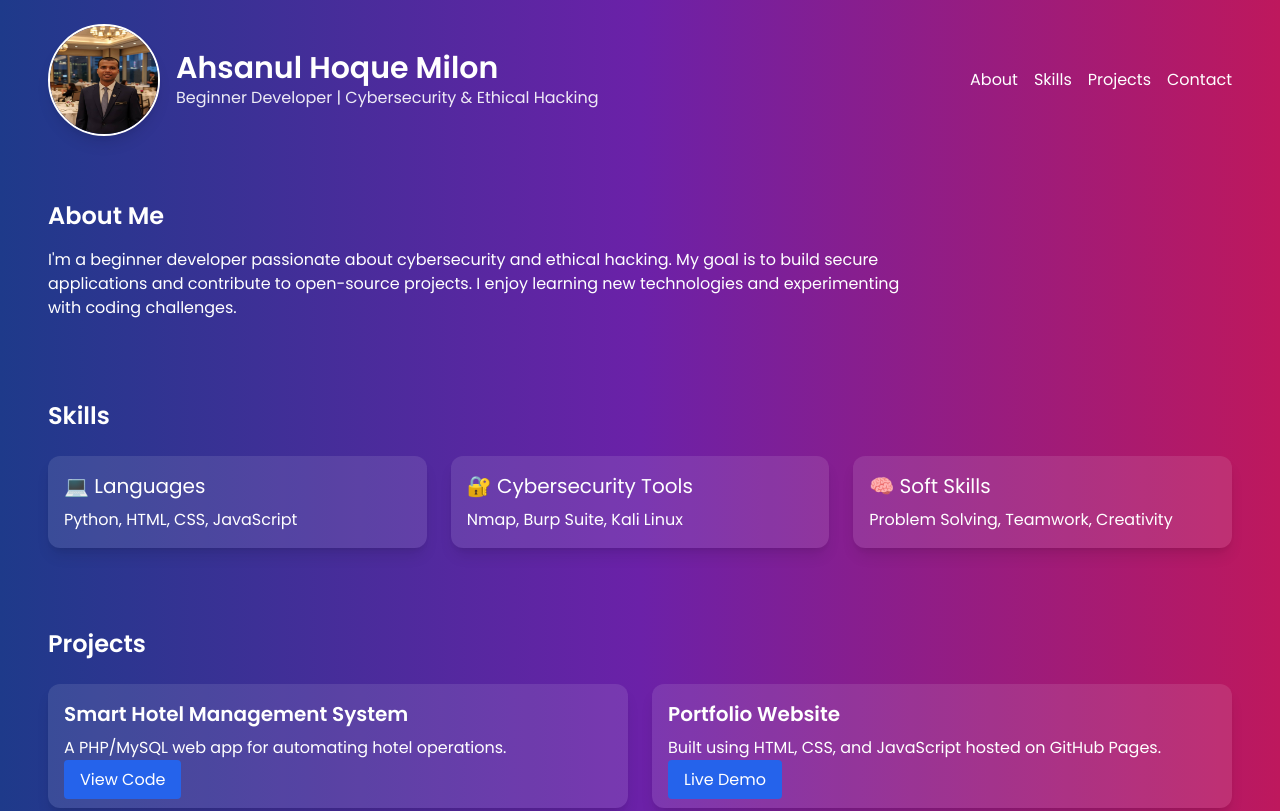
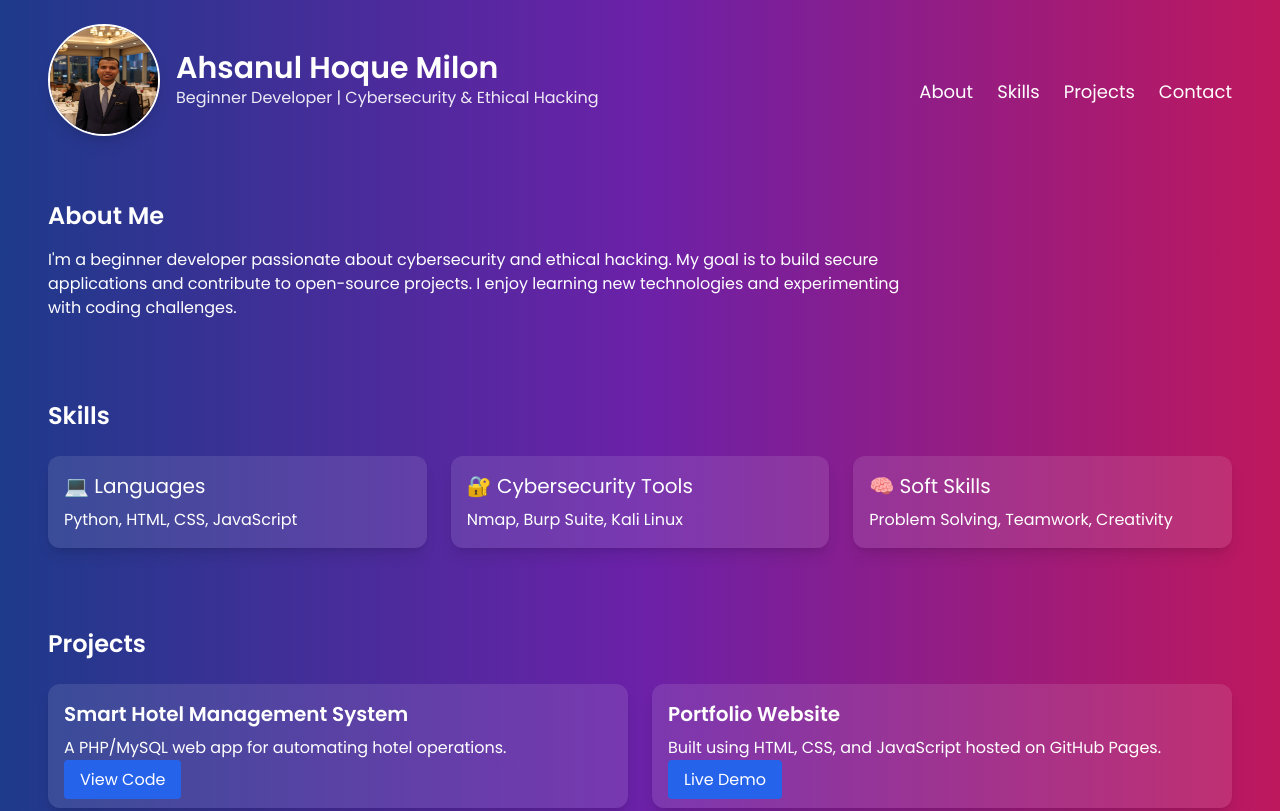
Before and after one commit to ahmilon47/ahmilon47.github.io, a plain HTML site: page index.html in a window 1280 px wide. Shown: the top 811 px of the page. Drawn offline with nearby package versions, Linux system fonts and the light colour scheme.

Commit message:
Update index.html

```diff
--- a/index.html
+++ b/index.html
@@ -35,11 +35,11 @@
       <p class="text-sm md:text-base opacity-90">Beginner Developer | Cybersecurity & Ethical Hacking</p>
     </div>
   </div>
-  <nav class="mt-4 md:mt-0 flex flex-wrap justify-center md:justify-end space-x-4">
-  <a href="#about" class="hover:text-blue-400">About</a>
-  <a href="#skills" class="hover:text-blue-400">Skills</a>
-  <a href="#projects" class="hover:text-blue-400">Projects</a>
-  <a href="#contact" class="hover:text-blue-400">Contact</a>
+  <nav class="mt-6 flex flex-wrap justify-center gap-6 text-lg font-medium">
+  <a href="#about" class="hover:text-blue-400 transition">About</a>
+  <a href="#skills" class="hover:text-blue-400 transition">Skills</a>
+  <a href="#projects" class="hover:text-blue-400 transition">Projects</a>
+  <a href="#contact" class="hover:text-blue-400 transition">Contact</a>
 </nav>
 </header>
 
```
